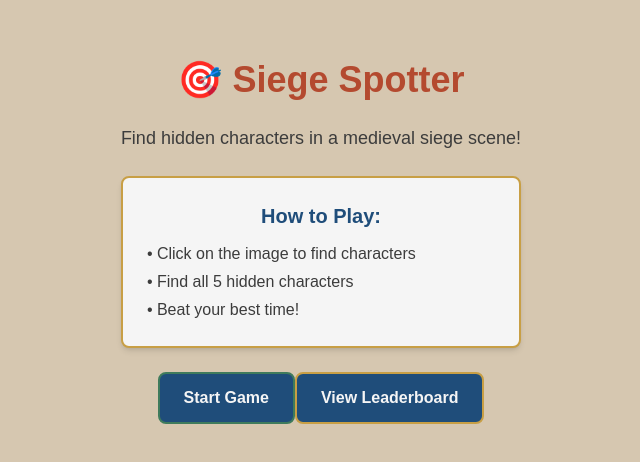
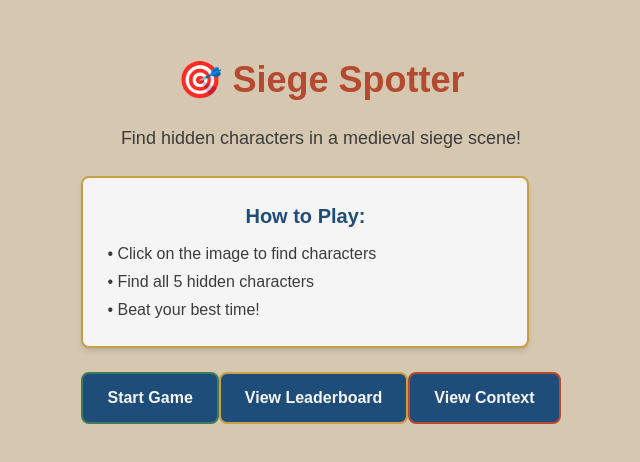
Before and after one commit to salzahir/siege-spotter, a Next.js app in the folder client/: page / in a window 1280 px wide. Shown: the part 146-608 px from the top of the page, without its empty margins (319-959 px from the left). Built offline with nearby package versions, Linux system fonts and the light colour scheme.

Commit message:
Update UI: add context page link and clean up leaderboard

```diff
--- a/client/src/app/leaderboard/page.tsx
+++ b/client/src/app/leaderboard/page.tsx
@@ -29,7 +29,6 @@ function Leaderboard() {
 
 
     return (
-
         <div>
             <h1>Leaderboard</h1>
             {error && <p>Error fetching leaderboard data</p>}
--- a/client/src/app/page.tsx
+++ b/client/src/app/page.tsx
@@ -35,6 +35,12 @@ function Home() {
                 >
                     View Leaderboard
                 </Link>
+                <Link
+                    href="/context"
+                    className="inline-block px-6 py-3 rounded-lg font-semibold transition-colors bg-[#1F4D7A] text-[#F5F5F5] border-2 border-[#B44A2F] hover:bg-[#B44A2F]"
+                >
+                    View Context
+                </Link>
             </div>
         </div>
     );
```
